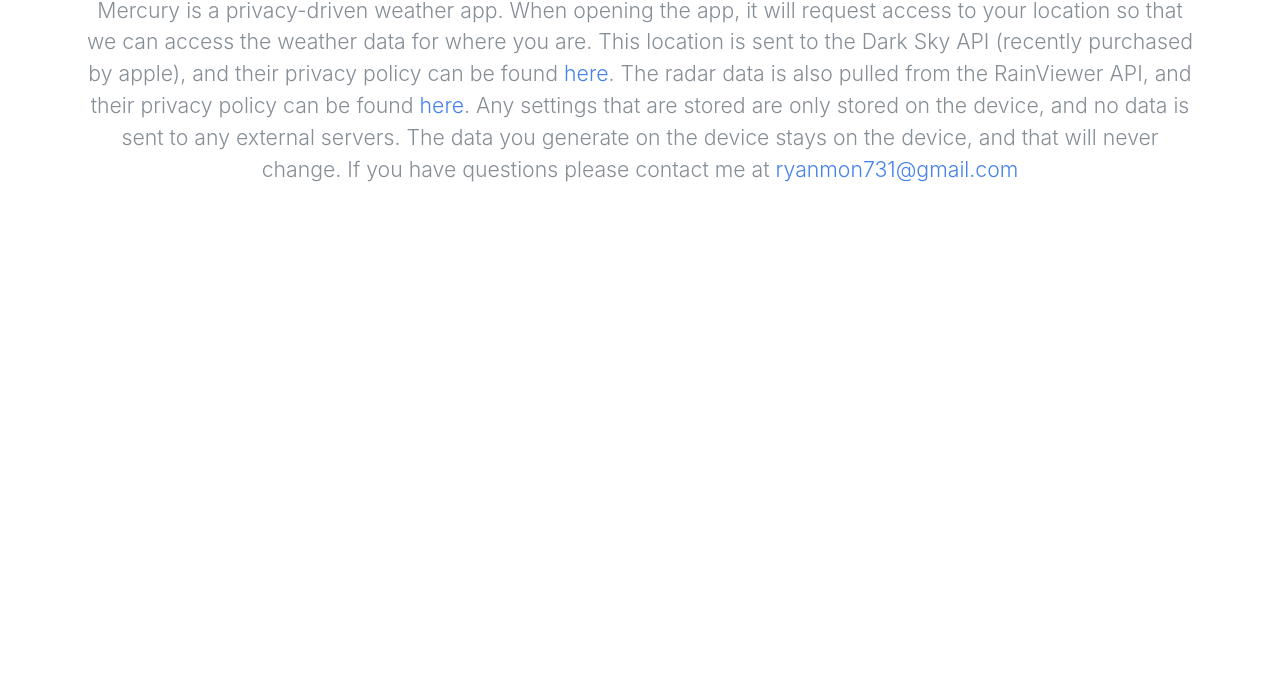
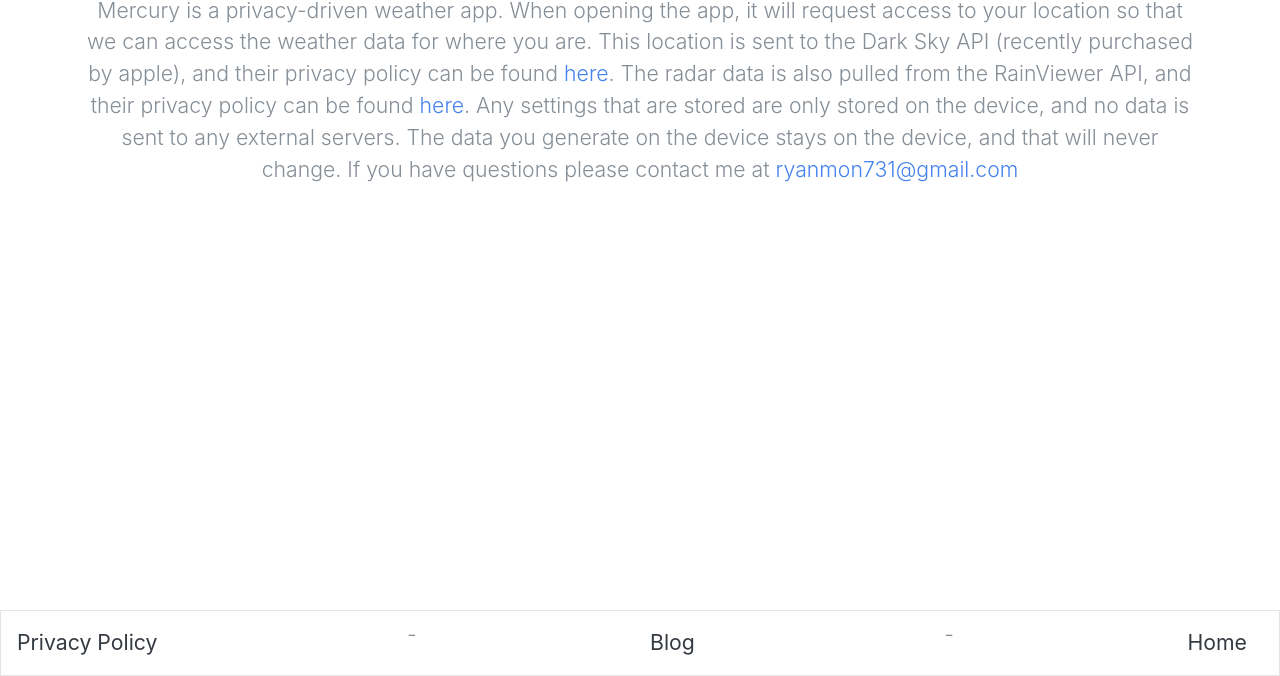
Before and after one commit to AEJester/aejester.github.io, a plain HTML site: page privacy-policy/privacy-policy.html in a window 1280 px wide. Shown: the part 124-800 px from the top of the page. Drawn offline with nearby package versions, Linux system fonts and the light colour scheme.

Commit message:
Update privacy-policy.html

```diff
--- a/privacy-policy/privacy-policy.html
+++ b/privacy-policy/privacy-policy.html
@@ -27,6 +27,14 @@
       </p>
     </div>
 
+    <nav class="navbar fixed-bottom navbar-light bg-light">
+      <a class="navbar-brand" href="../privacy-policy/privacy-policy.html">Privacy Policy</a>
+      <p class="lead">&nbsp; - &nbsp;</p>
+      <a class="navbar-brand" href="../blog/posts.html">Blog</a>
+      <p class="lead">&nbsp; - &nbsp;</p>
+      <a class="navbar-brand" href="../index.html">Home</a>
+    </nav>
+
     <!-- Optional JavaScript -->
     <!-- jQuery first, then Popper.js, then Bootstrap JS -->
     <script src="https://code.jquery.com/jquery-3.5.1.slim.min.js" integrity="sha384-DfXdz2htPH0lsSSs5nCTpuj/zy4C+OGpamoFVy38MVBnE+IbbVYUew+OrCXaRkfj" crossorigin="anonymous"></script>
```
